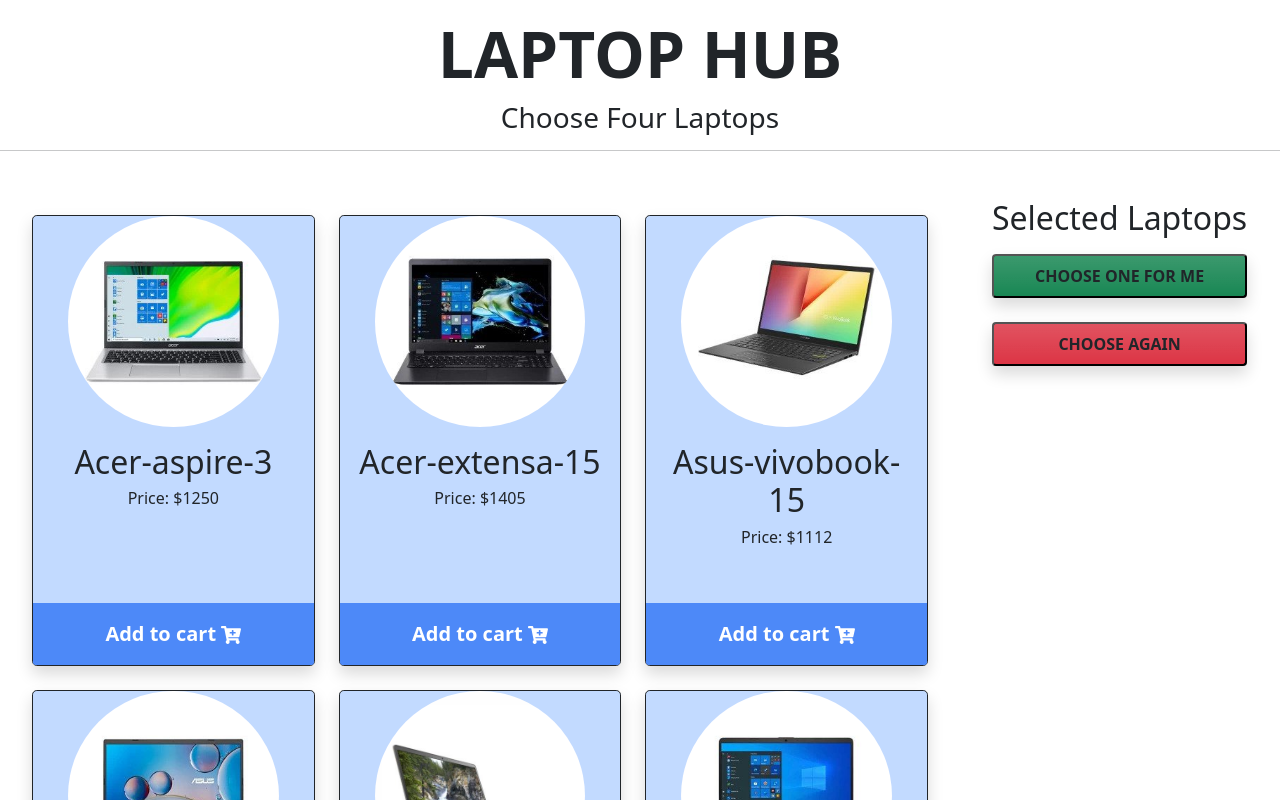
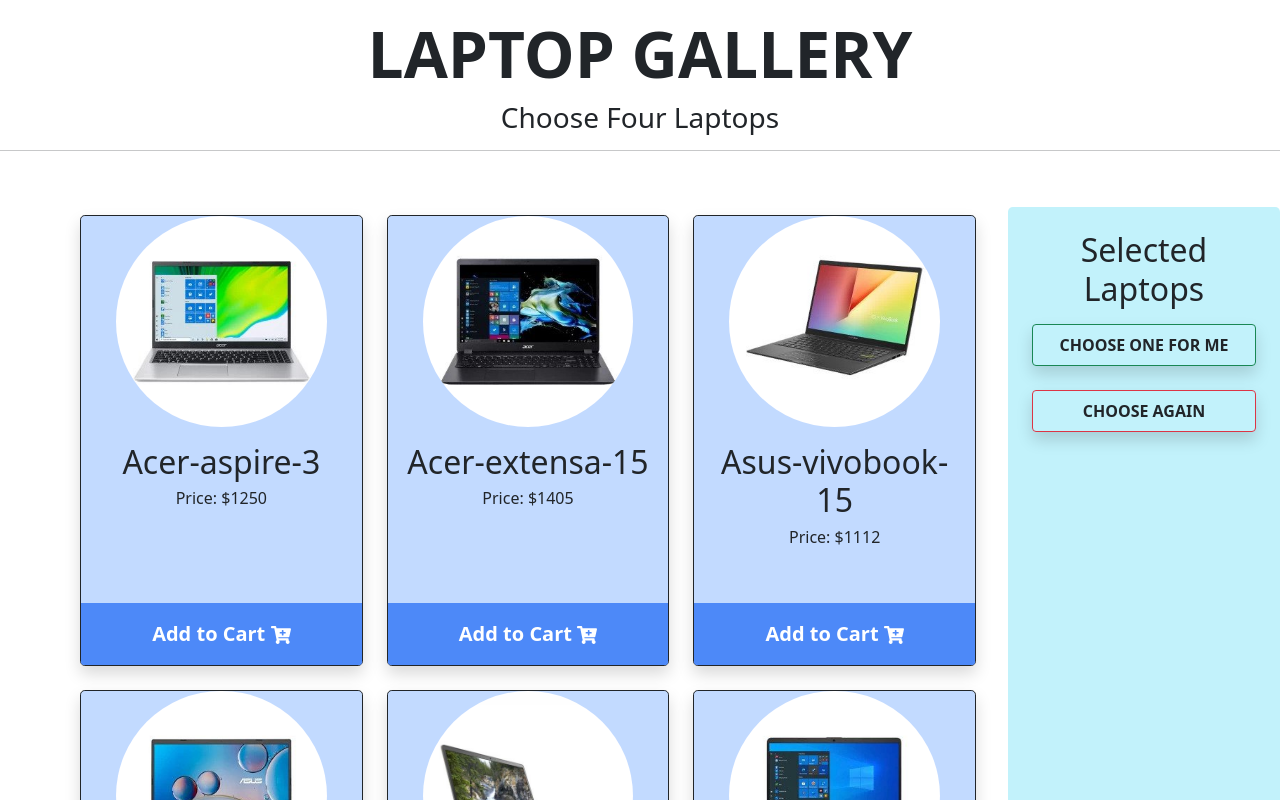
Before and after one commit to rayhan1650/laptop-hub, a React (Create React App) app: page / in a window 1280 px wide. Shown: the top 800 px of the page. Built offline with nearby package versions, Linux system fonts and the light colour scheme.

Commit message:
some design added

```diff
--- a/src/components/Cart/Cart.css
+++ b/src/components/Cart/Cart.css
@@ -0,0 +1,7 @@
+.my-cart {
+  background-color: rgb(77, 137, 248);
+}
+
+.cart-image {
+  width: 50px;
+}
--- a/src/components/Cart/Cart.js
+++ b/src/components/Cart/Cart.js
@@ -1,4 +1,5 @@
 import React, { useState } from "react";
+import "./Cart.css";
 
 const Cart = ({ cart, clearCart }) => {
   const [random, setRandom] = useState("");
@@ -15,21 +16,36 @@
   };
 
   return (
-    <div className="d-flex flex-column justify-content-center">
+    <div className="d-flex flex-column justify-content-center p-4">
       <h2>Selected Laptops</h2>
-      {cart.map((x) => (
-        <h5 key={x.id}>{x.name}</h5>
+      {cart.map((item) => (
+        <div key={item.id} className="card mb-3 bg-primary bg-opacity-50">
+          <div className="row g-0 align-items-center">
+            <div className="col-md-4">
+              <img
+                className="cart-image img-fluid rounded-circle"
+                src={item.img}
+                alt=""
+              />
+            </div>
+            <div className="col-md-8">
+              <h5 className="card-title">{item.name}</h5>
+            </div>
+          </div>
+        </div>
       ))}
       <button
         onClick={() => getRandomItem(cart)}
-        className="my-2 bg-success bg-gradient shadow py-2  rounded fw-bold text-dark"
+        className="my-2 btn btn-outline-success shadow py-2  rounded fw-bold text-dark"
+        title="Select the best item for you"
       >
         CHOOSE ONE FOR ME
       </button>
       <h5>{random}</h5>
       <button
         onClick={removeRandom}
-        className="my-2 bg-danger bg-gradient shadow py-2  rounded fw-bold text-dark"
+        className="my-2 btn btn-outline-danger shadow py-2  rounded fw-bold text-dark"
+        title="Clear all items from cart"
       >
         CHOOSE AGAIN
       </button>
--- a/src/components/Header/Header.js
+++ b/src/components/Header/Header.js
@@ -3,7 +3,7 @@
 const Header = () => {
   return (
     <div className="py-3">
-      <h1 className="fw-bold display-3">LAPTOP HUB</h1>
+      <h1 className="fw-bold display-3">LAPTOP GALLERY</h1>
       <h3>Choose Four Laptops</h3>
       <hr />
     </div>
--- a/src/components/Laptop/Laptop.js
+++ b/src/components/Laptop/Laptop.js
@@ -16,7 +16,7 @@
           onClick={() => handleAddToCart(laptop)}
           className="card-footer fw-bold text-white fs-5 bg-opacity-25  border-0 p-3 my-btn"
         >
-          Add to cart <FaCartPlus></FaCartPlus>
+          Add to Cart <FaCartPlus></FaCartPlus>
         </button>
       </div>
     </div>
--- a/src/components/Shop/Shop.js
+++ b/src/components/Shop/Shop.js
@@ -28,7 +28,7 @@
 
   return (
     <div className="d-flex flex-md-row flex-column-reverse">
-      <div className="col-md-9 p-2">
+      <div className="col-md-9 p-2 ms-md-5">
         <div className="row row-cols-1 row-cols-md-3 g-4 p-md-4">
           {laptops.map((laptop) => (
             <Laptop
@@ -39,7 +39,7 @@
           ))}
         </div>
       </div>
-      <div className="cols-md-3 ms-md-4 p-2 my-2">
+      <div className="cols-md-3 bg-info bg-opacity-25 rounded-3 my-4">
         <Cart clearCart={clearCart} cart={cart}></Cart>
       </div>
     </div>
```
